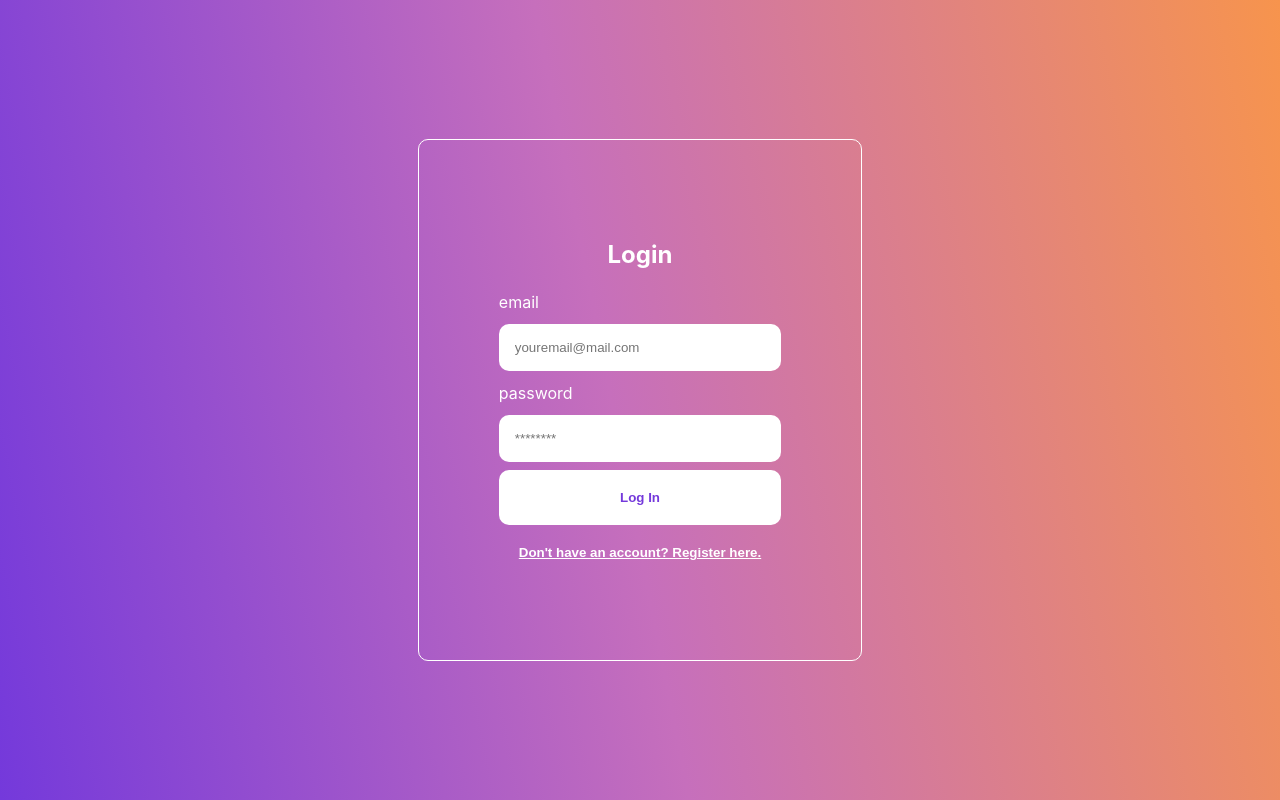
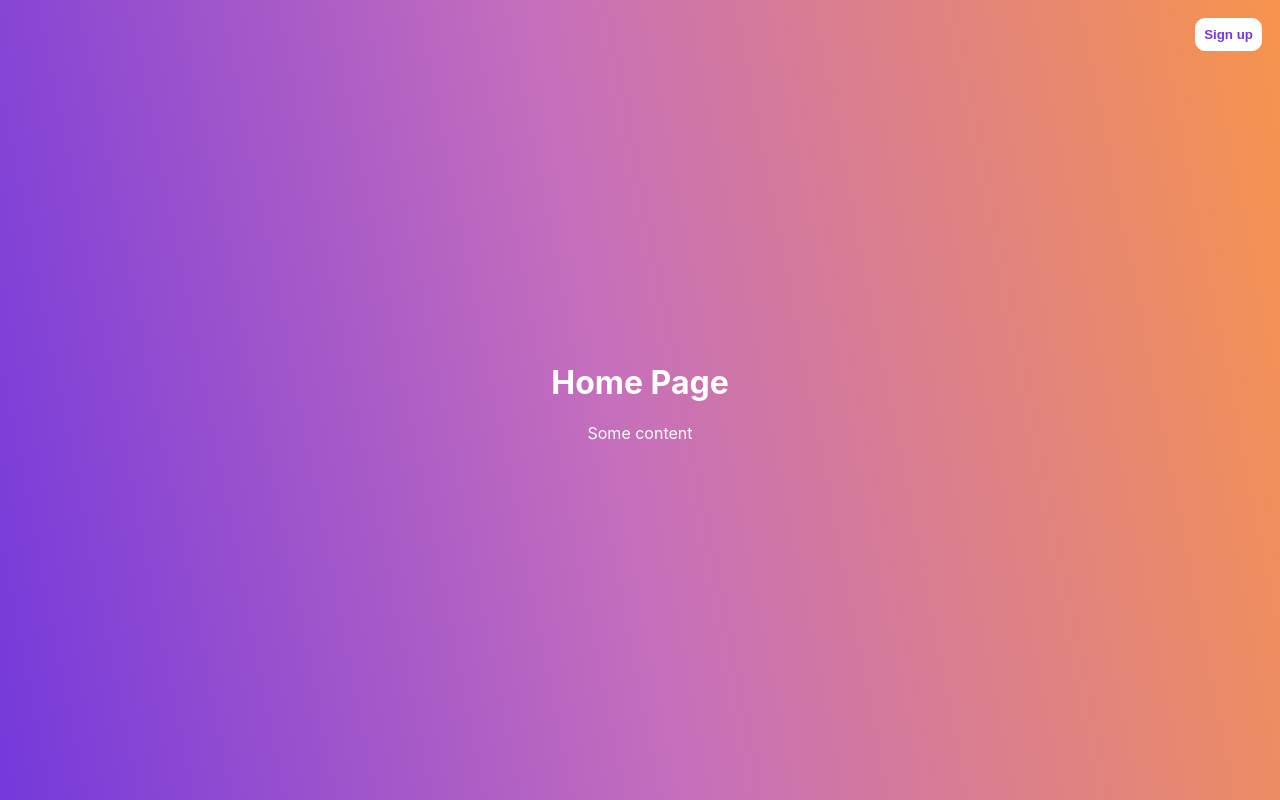
Before and after one commit to tviitanen/advanced-web-applications-project, a React (Create React App) app in the folder client/: page / in a window 1280 px wide. Built offline with nearby package versions, Linux system fonts and the light colour scheme.

Commit message:
added homepage

```diff
--- a/client/src/App.css
+++ b/client/src/App.css
@@ -60,3 +60,14 @@ button {
   color: white;
   text-decoration: underline;
 }
+.menu {
+  top: 10px;
+  right: 10px;
+  display: flex;
+  flex-direction: column;
+  position: absolute;
+  margin: 0.5rem;
+  padding: 0.5rem;
+  border: 1px solid white;
+  border-radius: 10px;
+}
--- a/client/src/App.js
+++ b/client/src/App.js
@@ -2,6 +2,7 @@ import React, { useState } from "react";
 import "./App.css";
 import { Login } from "./components/Login";
 import { Register } from "./components/Register";
+import { HomePage } from "./components/HomePage";
 import { BrowserRouter as Router, Routes, Route } from "react-router-dom";
 
 function App() {
@@ -9,32 +10,14 @@ function App() {
   const [jwt, setJwt] = useState("");
   const [user, setUser] = useState({});
 
-  const toggleForm = (formName) => {
-    setCurrentForm(formName);
-  };
-
   return (
     <Router>
       <div className="App">
         <Routes>
-          <Route path="/signup" element={<Register />} />
+          <Route path="/" element={<HomePage />} />
+          <Route path="/login" element={<Login />} />
+          <Route path="/register" element={<Register />} />
         </Routes>
-        <h2>{jwt ? `Welcome ${user.name}!` : ""}</h2>
-        {currentForm === "login" ? (
-          <Login
-            onFormSwitch={toggleForm}
-            setJwt={setJwt}
-            setUser={setUser}
-            jwt={jwt}
-          />
-        ) : (
-          <Register
-            onFormSwitch={toggleForm}
-            setJwt={setJwt}
-            setUser={setUser}
-            jwt={jwt}
-          />
-        )}
       </div>
     </Router>
   );
--- /dev/null
+++ b/client/src/components/HomePage.js
@@ -0,0 +1,21 @@
+import { useNavigate } from "react-router-dom";
+
+export const HomePage = (props) => {
+  let navigate = useNavigate();
+  const routeChange = () => {
+    let path = `/register`;
+    navigate(path);
+  };
+
+  return (
+    <div>
+      <button className="menu" onClick={routeChange}>
+        Sign up
+      </button>
+      <h1>Home Page</h1>
+      <h2>{props.jwt ? `Welcome ${props.user.name}!` : ""}</h2>
+
+      <p>Some content</p>
+    </div>
+  );
+};
--- a/client/src/components/Login.js
+++ b/client/src/components/Login.js
@@ -1,14 +1,16 @@
 import React, { useState } from "react";
-import Button from "react-bootstrap/Button";
+import { Link } from "react-router-dom";
+import { useNavigate } from "react-router-dom";
 
 export const Login = (props) => {
   const [userData, setUserData] = useState({});
+  let navigate = useNavigate();
 
   const handleSubmit = (e) => {
     e.preventDefault();
     console.log(userData.email);
 
-    fetch("/users/login", {
+    fetch("http://localhost:4000/users/login", {
       method: "POST",
       headers: {
         "Content-type": "application/json",
@@ -26,6 +28,8 @@ export const Login = (props) => {
               Buffer.from(data.token.split(".")[1], "base64").toString()
             )
           );
+          let path = `/register`;
+          navigate(path);
         }
       });
   };
@@ -60,12 +64,7 @@ export const Login = (props) => {
           Log In
         </button>
       </form>
-      <button
-        className="link-btn"
-        onClick={() => props.onFormSwitch("register")}
-      >
-        Don't have an account? Register here.
-      </button>
+      <Link to="/register"> Don't have an account? Register here. </Link>
     </div>
   );
 };
--- a/client/src/components/Register.js
+++ b/client/src/components/Register.js
@@ -1,13 +1,17 @@
 import React, { useState } from "react";
+import { Link } from "react-router-dom";
+import { useNavigate } from "react-router-dom";
 
 export const Register = (props) => {
   const [userData, setUserData] = useState({});
+
+  let navigate = useNavigate();
 
   const handleSubmit = (e) => {
     e.preventDefault();
     console.log(userData.email);
 
-    fetch("/users/register", {
+    fetch("http://localhost:4000/users/register", {
       method: "POST",
       headers: {
         "Content-type": "application/json",
@@ -25,6 +29,8 @@ export const Register = (props) => {
               Buffer.from(data.token.split(".")[1], "base64").toString()
             )
           );
+          let path = `/register`;
+          navigate(path);
         }
       });
   };
@@ -61,9 +67,7 @@ export const Register = (props) => {
           Register
         </button>
       </form>
-      <button className="link-btn" onClick={() => props.onFormSwitch("login")}>
-        Already have an account? Login here.
-      </button>
+      <Link to="/login"> Already have an account? Login here. </Link>
     </div>
   );
 };
```
Also changed, not shown: 1 other file (tests, documents, lock files or other folders).
